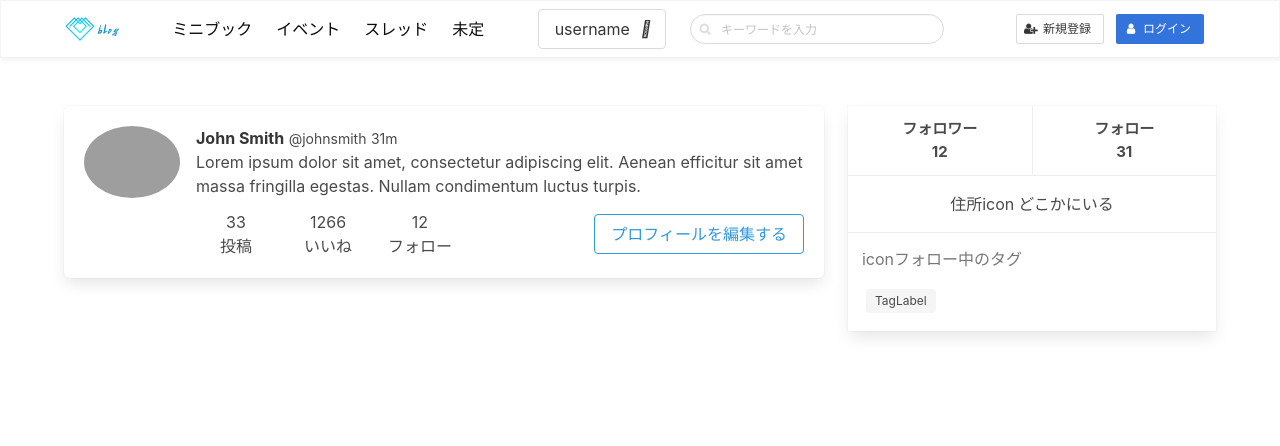
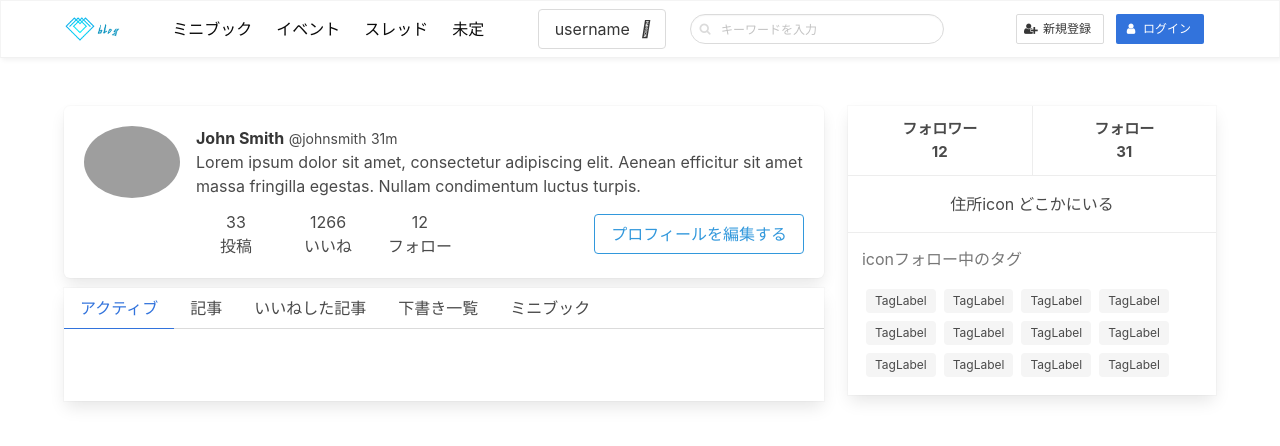
Before and after one commit to huanshenyi/mdblog-front, a Vue app: page /user/1 in a window 1280 px wide. Shown: the top 446 px of the page. Built offline with nearby package versions, Linux system fonts and the light colour scheme; grey boxes are pictures that could not be loaded.

Commit message:
ユーザーページのアクティブ内容追加

```diff
--- /dev/null
+++ b/src/components/user/UserActive.vue
@@ -0,0 +1,39 @@
+<template>
+   <div class="card">
+      <!-- 内容切替のタグ -->
+      <div class="tabs">
+        <ul>
+            <li class="is-active"><a>アクティブ</a></li>
+            <li><a>記事</a></li>
+            <li><a>いいねした記事</a></li>
+            <li><a >下書き一覧</a></li>
+            <li><a>ミニブック</a></li>
+        </ul>
+      </div>
+      <div class="card-content">
+         <div class="content">
+            <div class="activity-item">
+                <div class="source-header"></div>
+            </div>
+         </div>
+      </div>
+   </div>
+</template>
+<script lang="ts">
+import { defineComponent } from 'vue'
+export default defineComponent({
+    name: "UserActive",
+    components: {},
+    setup() {
+
+    }
+})
+</script>
+<style scoped>
+.card{
+    margin-top: 10px;
+}
+.activity-item{
+    border-radius: 0 0 .2rem .2rem;
+}
+</style>
--- a/src/components/user/UserRcard.vue
+++ b/src/components/user/UserRcard.vue
@@ -25,18 +25,20 @@
                 <p><span>icon</span>フォロー中のタグ</p>
             </div>
             <div>
-                <span class="tag tagcss">TagLabel</span>
+                <span class="tag tagcss" v-for="(item, key) in moketaglist" :key="key">TagLabel</span>
             </div>
          </div>
     </div>
 </template>
 <script lang="ts">
-import {defineComponent} from 'vue'
+import {defineComponent, ref} from 'vue'
 export default defineComponent({
     name: "UserRcard",
     components:{},
     setup(){
+       const moketaglist = ref([1,2,3,4,5,6,7,8,9,10,11,12]);
 
+       return { moketaglist }
     }
 })
 </script>
--- a/src/views/User.vue
+++ b/src/views/User.vue
@@ -2,6 +2,7 @@
     <div class="columns">
         <div class="column is-two-thirds">
             <UserCard/>
+            <UserActive/>
         </div>
         <div class="column">
             <UserRcard/>
@@ -14,12 +15,14 @@ import { defineComponent } from 'vue'
 
 import UserCard from "@/components/user/UserCard.vue";
 import UserRcard from "@/components/user/UserRcard.vue";
+import UserActive from "@/components/user/UserActive.vue";
 
 export default defineComponent({
     name: "User",
     components:{
         UserCard,
-        UserRcard
+        UserRcard,
+        UserActive
     },
     setup(){
 
```
